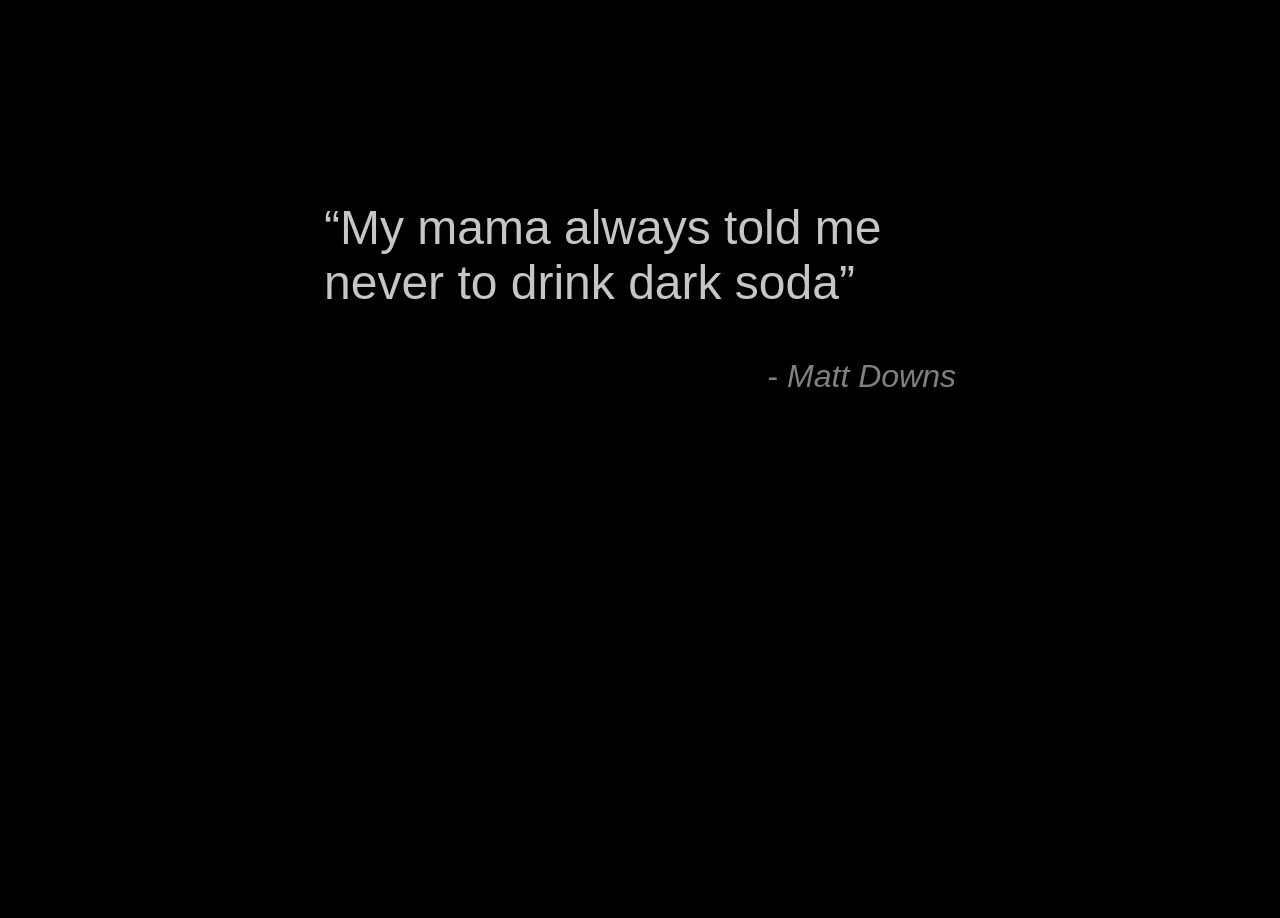
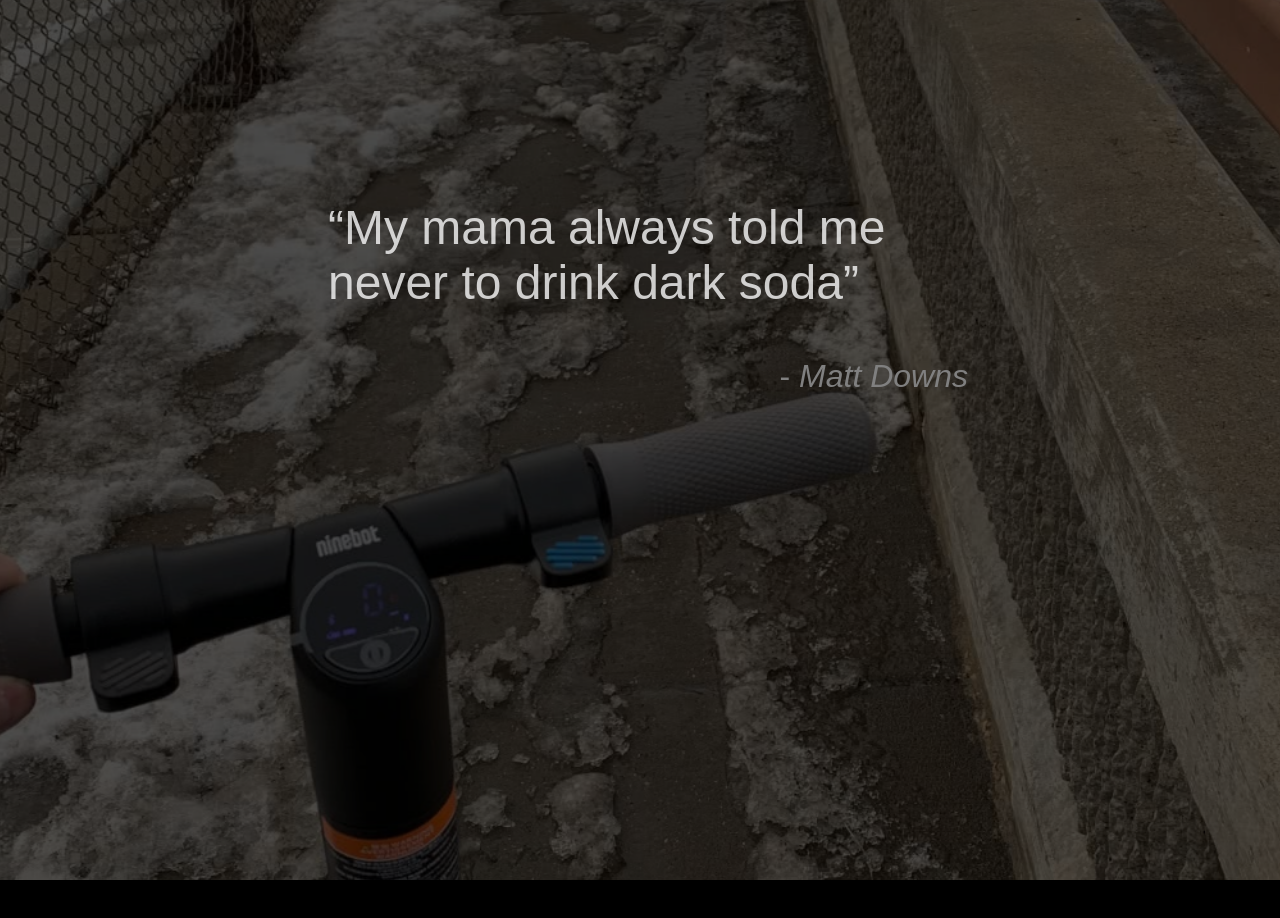
Before and after one commit to kwdowns/Mattisims, a plain HTML site: page index.html in a window 1280 px wide. Before the commit the page ends 800 px from the top, so only its background shows below. Drawn offline with Linux system fonts and the light colour scheme.

Commit message:
Scooterizing the site for optimal matting

```diff
--- a/index.html
+++ b/index.html
@@ -11,11 +11,12 @@
   </head>
 
   <body>
+
     <blockquote class="matt-said-a-thing">
       <div id="mattisim"><span class="quote"></span></div>
       <footer>- <i>Matt Downs</i></footer>
     </blockquote>
-
+    <div id="mattground" class="fade" />
     <script src="site.js"></script>
   </body>
 </html>
--- a/site.css
+++ b/site.css
@@ -1,3 +1,11 @@
+html, body {
+  width: 100%;
+  height: 100%;
+}
+* {
+  box-sizing: border-box;
+}
+
 body {
   background-color: black;
   font-family: sans-serif;
@@ -59,3 +67,22 @@ body {
     font-size: 1.25rem;
   }
 }
+
+#mattground {
+  position: fixed;
+  left:0;
+  top:0;
+  width: 100%;
+  height: 100%;
+  z-index: -1;
+  background-image: url(./scooter.jpg);
+  background-size: cover;
+  filter: brightness(0.30);
+  transition: transform 15s ease-out, opacity 1s ease;
+  transform: scale(1.2) translate(5%, 0);
+}
+
+#mattground.fade {
+  opacity: 0;
+  transform: scale(1.2) translate(-5%, 0);
+}
--- a/site.js
+++ b/site.js
@@ -8,7 +8,7 @@ var said = [
   "I’m not loud, at least not verbally.",
   "Re-bettering",
   "My mama always told me never to drink dark soda",
-  "This thin crust pizza doesn’t taste good. It’s like saltine crackers… without the saltine.",
+  "This thin pizza crust doesn’t taste good. It’s like saltine crackers… without the saltine.",
   "Ooo they have bubbly here. Is that champange?",
   "Get me that bourbon kit",
   "Wanna chomp?",
@@ -31,6 +31,9 @@ window.addEventListener(
     fadeComplete();
 
     stage.addEventListener("animationend", fadeComplete, false);
+    window.setTimeout(function() {
+      document.getElementById("mattground").classList.remove("fade");
+    }, 500);
   },
   false
 );
```
Also changed, not shown: scooter.jpg (added).
